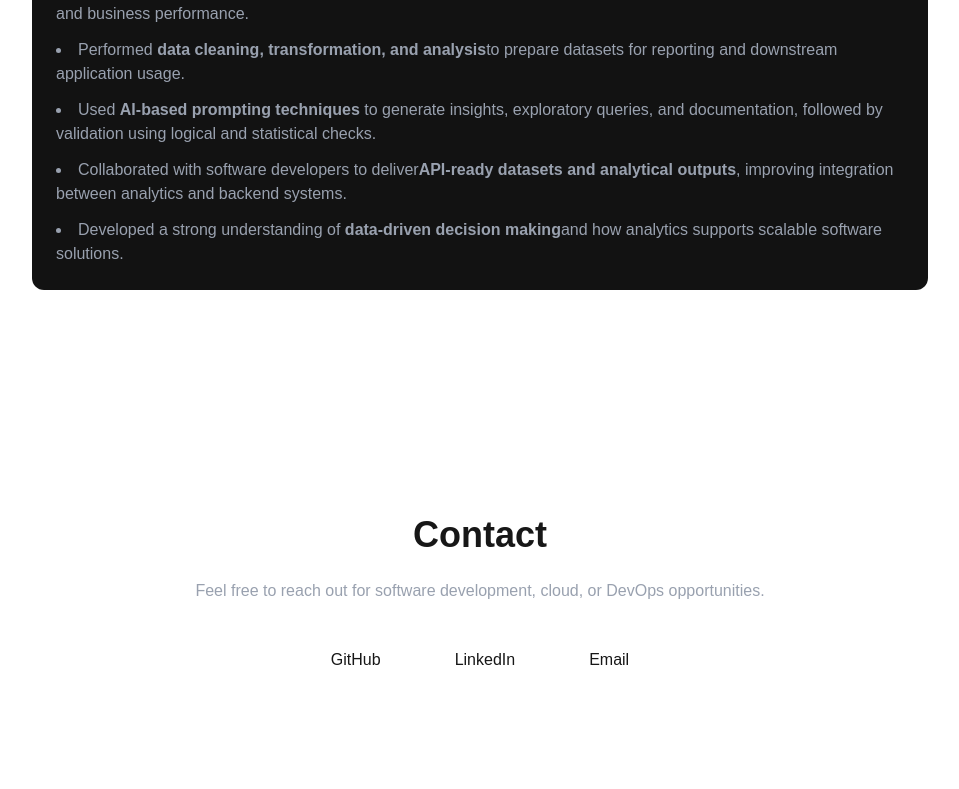
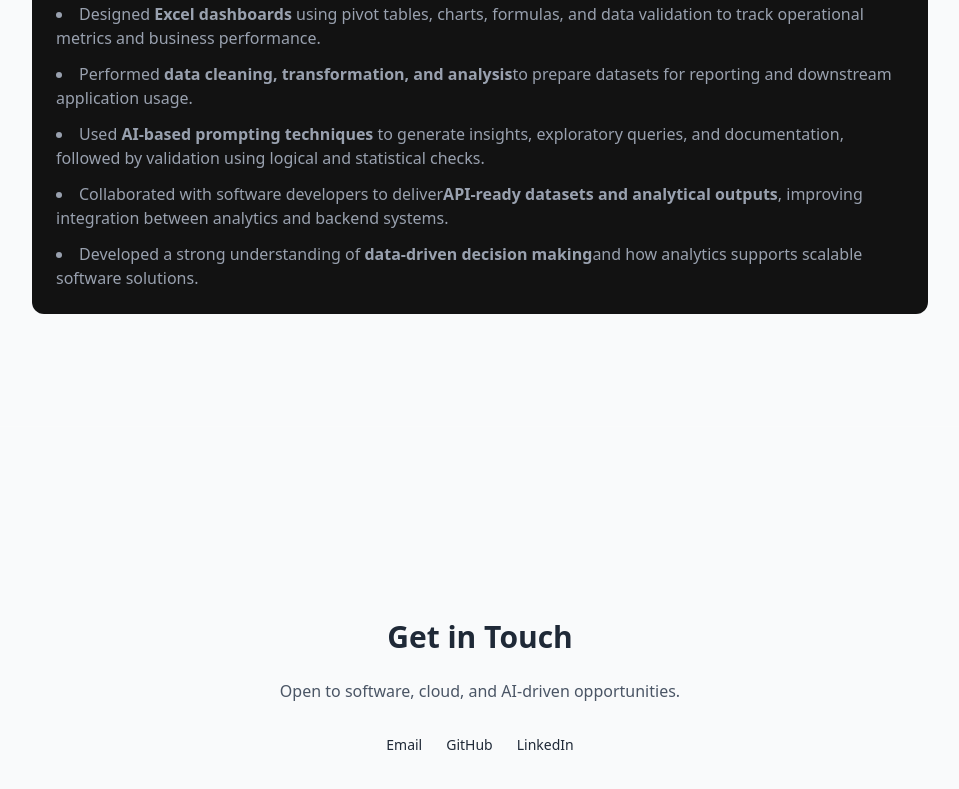
Before and after one commit to weeb999/piyush-portfolio, a Next.js app: page / in a window 1280 px wide. Shown: the part 3297-4086 px from the top of the page, without its empty margins (160-1119 px from the left). Built offline with nearby package versions, Linux system fonts and the light colour scheme.

Commit message:
a link referenece

```diff
--- /dev/null
+++ b/app/components/SectionTabs.tsx
@@ -0,0 +1,28 @@
+"use client";
+
+const tabs = [
+  { label: "Home", id: "hero" },
+  { label: "Skills", id: "skills" },
+  { label: "Projects", id: "projects" },
+  { label: "Experience", id: "experience" },
+  { label: "Contact", id: "contact" },
+];
+
+export default function SectionTabs() {
+  return (
+    <div className="fixed top-0 w-full z-50 bg-white border-b">
+      <div className="max-w-6xl mx-auto flex justify-center gap-8 py-4">
+        {tabs.map(tab => (
+          <a
+            key={tab.id}
+            href={`#${tab.id}`}
+            className="text-sm font-medium text-gray-600
+              hover:text-emerald-600 transition"
+          >
+            {tab.label}
+          </a>
+        ))}
+      </div>
+    </div>
+  );
+}
--- a/app/globals.css
+++ b/app/globals.css
@@ -1,4 +1,7 @@
 @import "tailwindcss";
+@tailwind base;
+@tailwind components;
+@tailwind utilities;
 
 :root {
   --background: #ffffff;
@@ -20,9 +23,8 @@
 }
 
 body {
-  background: var(--background);
-  color: var(--foreground);
-  font-family: Arial, Helvetica, sans-serif;
+  background-color: #f9fafb;
+  color: #1f2937; /* gray-800 */
 }
 html {
   scroll-behavior: smooth;
--- a/app/layout.tsx
+++ b/app/layout.tsx
@@ -2,6 +2,7 @@ import "./globals.css";
 import Navbar from "./components/navbar";
 import Footer from "./components/Footer";
 import FloatingContact from "./components/FloatingContact";
+import SectionTabs from "./components/SectionTabs";
 
 export const metadata = {
   title: "Piyush Gadiya | Software Developer",
@@ -21,4 +22,9 @@ export default function RootLayout({
       </body>
     </html>
   );
+
+<body>
+  <SectionTabs />
+  {children}
+</body>
 }
--- a/app/page.tsx
+++ b/app/page.tsx
@@ -378,38 +378,31 @@ export default function Home() {
 
       {/* CONTACT */}
       <AnimatedSection>
-        <section id="contact" className="max-w-4xl mx-auto text-center pb-24">
-          <h2 className="text-4xl font-bold mb-6">Contact</h2>
+       <section
+  id="contact"
+  className="max-w-4xl mx-auto text-center py-20"
+>
+  <h2 className="text-3xl font-semibold mb-6">
+    Get in Touch
+  </h2>
 
-          <p className="text-gray-400 mb-8">
-            Feel free to reach out for software development, cloud, or DevOps opportunities.
+  <p className="text-gray-600 mb-8">
+    Open to software, cloud, and AI-driven opportunities.
   </p>
 
-          <div className="flex justify-center gap-6 flex-wrap">
-            <a
-              href="https://github.com/weeb999"
-              target="_blank"
-              className="px-6 py-3 border border-white/20 rounded-lg hover:bg-white/10 transition"
-            >
+  <div className="flex justify-center gap-6 text-sm">
+    <a href="mailto:piyushgadiya123@gmail.com" className="hover:text-emerald-600">
+      Email
+    </a>
+    <a href="https://github.com/weeb999" target="_blank" className="hover:text-emerald-600">
       GitHub
     </a>
-
-            <a
-              href="https://www.linkedin.com/in/piyush-gadiya-a422252a8/"
-              target="_blank"
-              className="px-6 py-3 border border-white/20 rounded-lg hover:bg-white/10 transition"
-            >
+    <a href="https://www.linkedin.com/in/piyush-gadiya-a422252a8/" target="_blank" className="hover:text-emerald-600">
       LinkedIn
-            </a>
-
-            <a
-              href="mailto:piyushgadiya123@gmail.com"
-              className="px-6 py-3 border border-white/20 rounded-lg hover:bg-white/10 transition"
-            >
-              Email
     </a>
   </div>
 </section>
+
       </AnimatedSection>
 
     </main>
```
Lines whose indentation alone changed are shown as unchanged.
